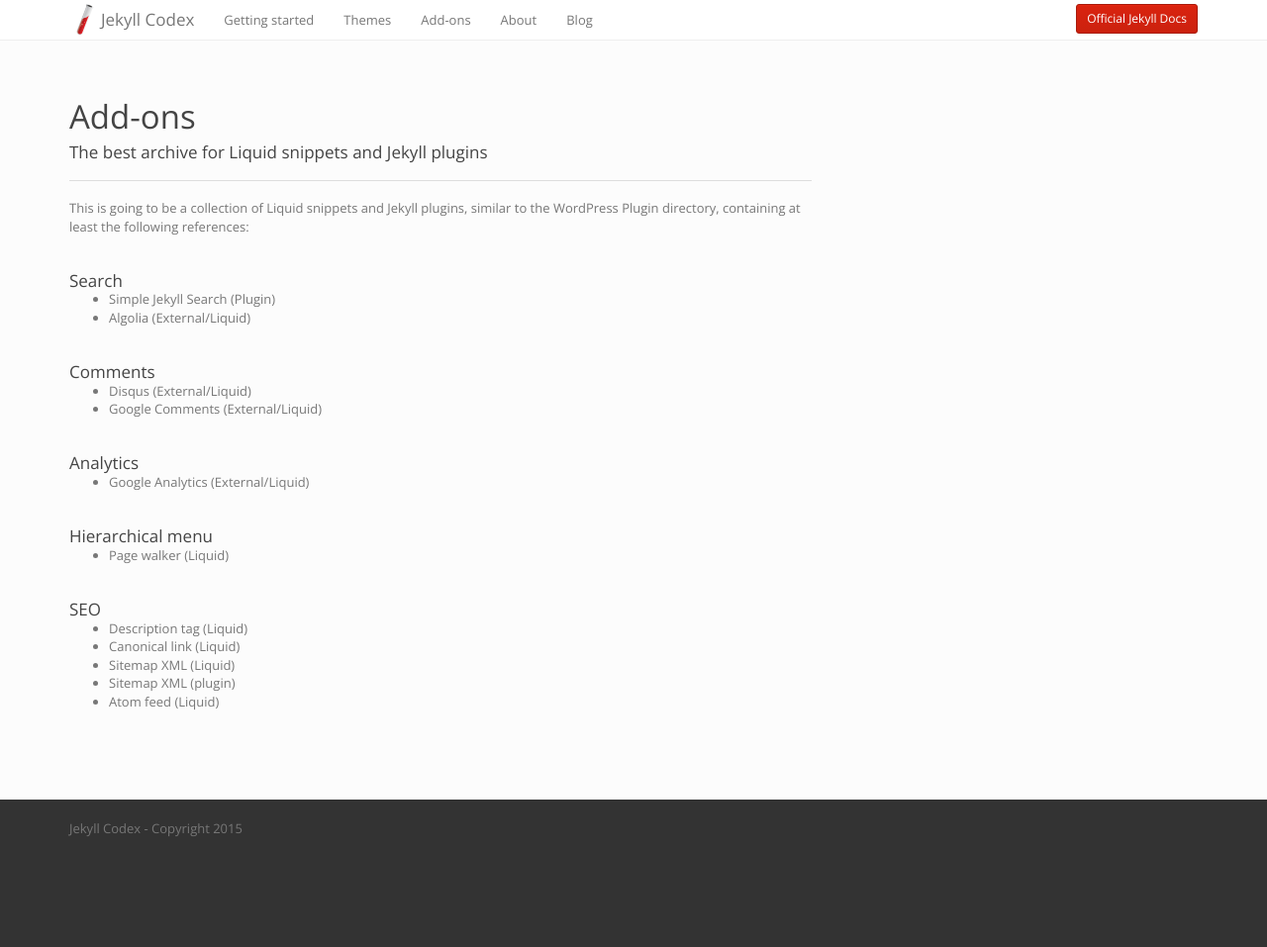
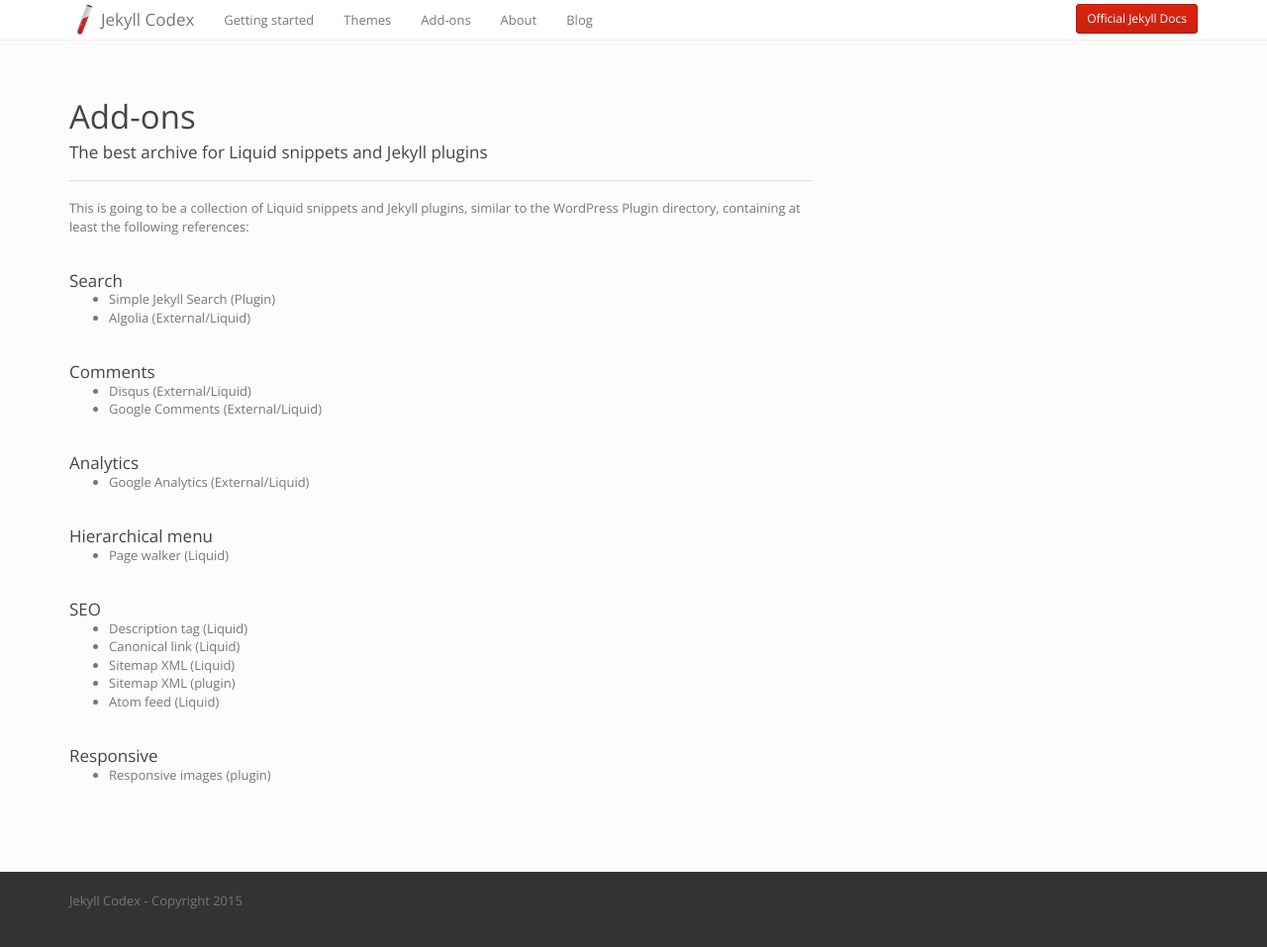
Before and after one commit to jhvanderschee/jekyllcodex, a Jekyll site: the page built from add-ons.md, in a window 1280 px wide and 981 px high. Shown: the top 957 px of the window at 99% size. Built offline with Jekyll 4.4.1, drawn with Linux system fonts in a browser that asks for light colours; nearby versions of some CDN libraries.

Commit message:
Updated 'add-ons.md' via CloudCannon

```diff
--- a/add-ons.md
+++ b/add-ons.md
@@ -38,3 +38,9 @@ This is going to be a collection of Liquid snippets and Jekyll plugins, similar
 - Sitemap XML (Liquid)
 - Sitemap XML (plugin)
 - Atom feed (Liquid)
+
+<br />
+
+### Responsive
+
+- Responsive images (plugin)
```
